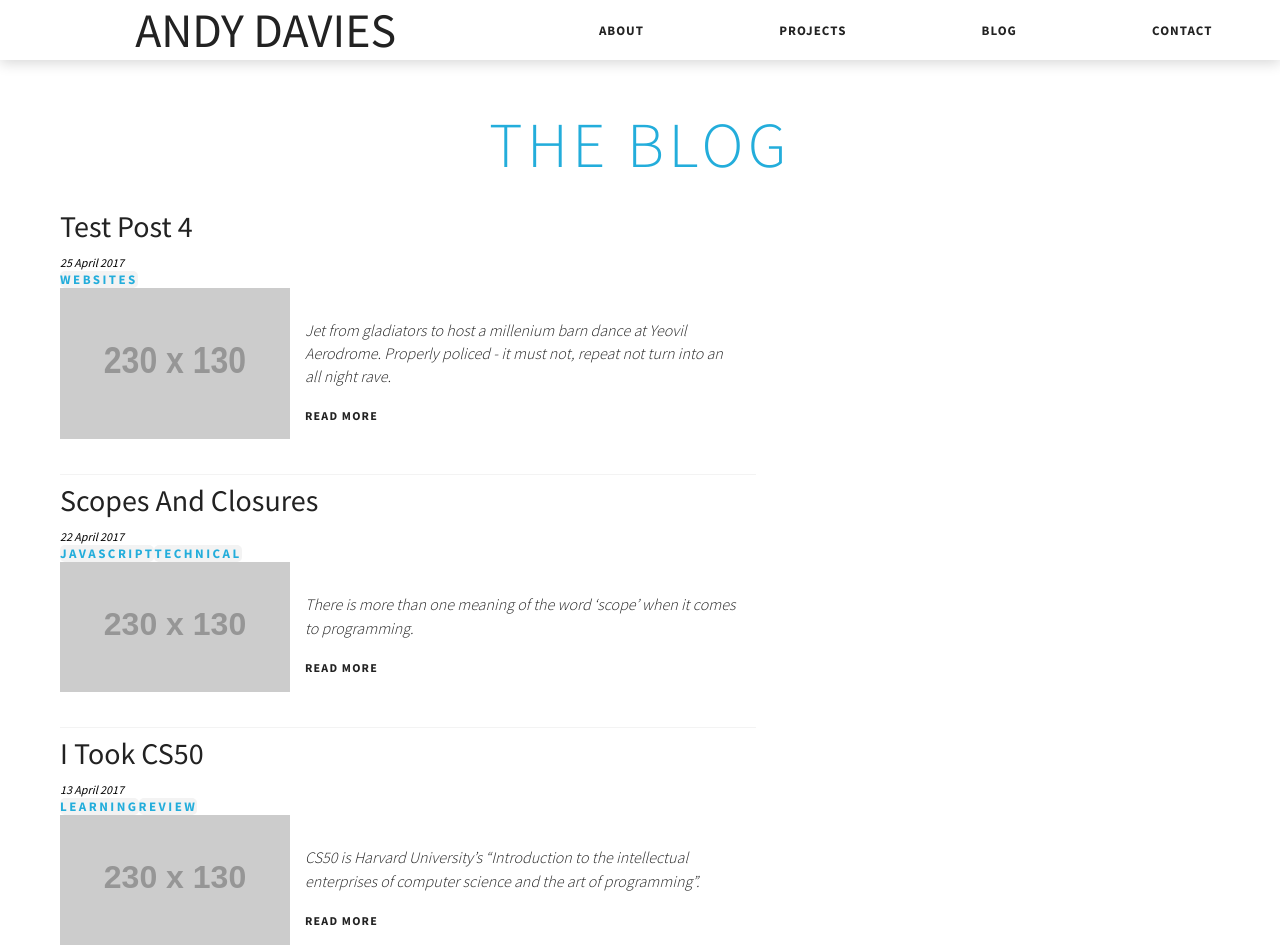
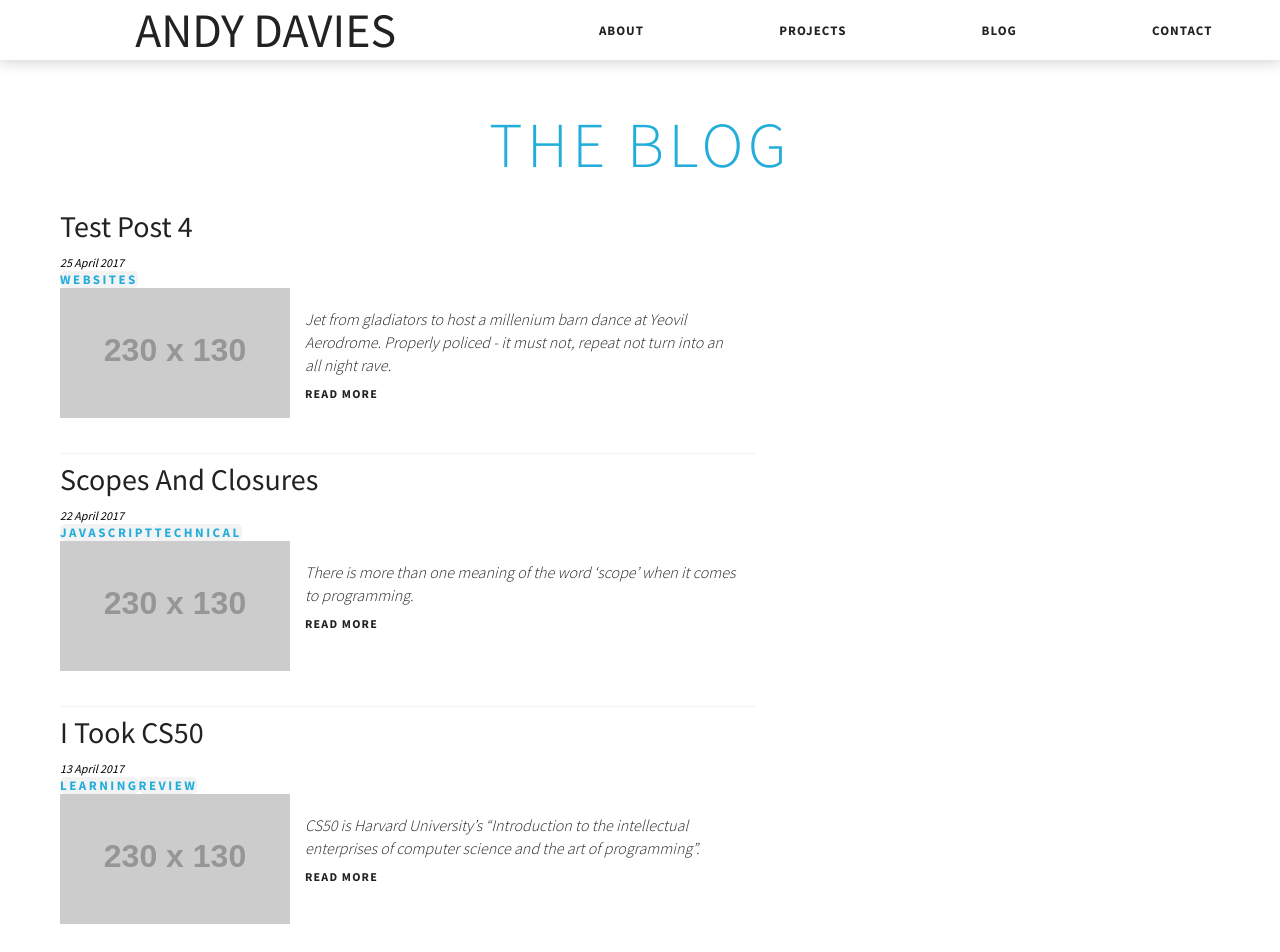
Before and after one commit to andavies/andavies.github.io, a Jekyll site: the page built from blog.html, in a window 1280 px wide and 1400 px high. Shown: the top 952 px of the window. Built offline with Jekyll 4.4.1, drawn with Linux system fonts in a browser that asks for light colours.

Commit message:
Alter margin in .article-preview p

```diff
--- a/css/styles.scss
+++ b/css/styles.scss
@@ -574,6 +574,7 @@ h1.article-title {
 		p {
 			font-style: italic;
 			font-weight: $light;
+			margin: 0 0 5px;
 		}
 
 		a {
```
